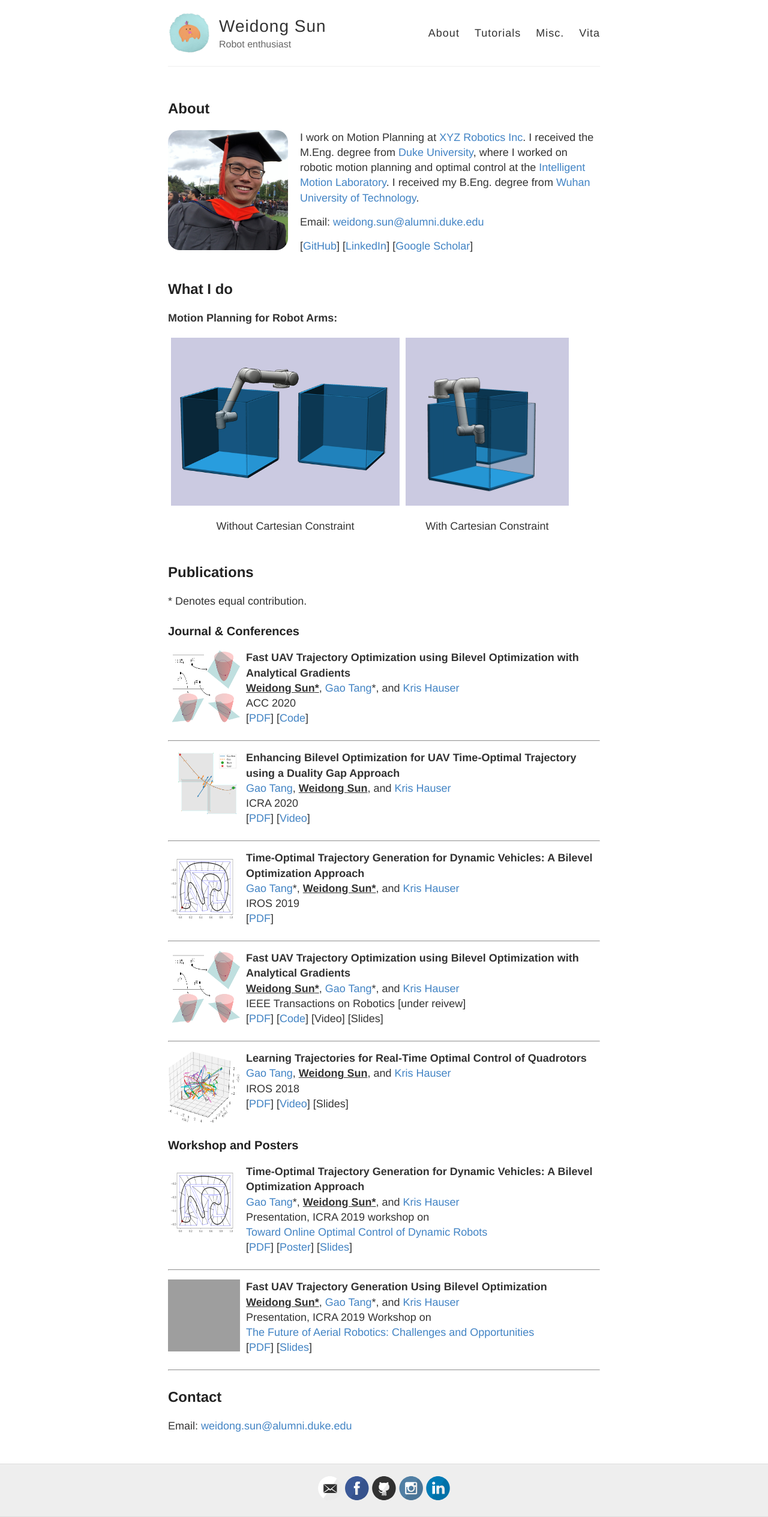
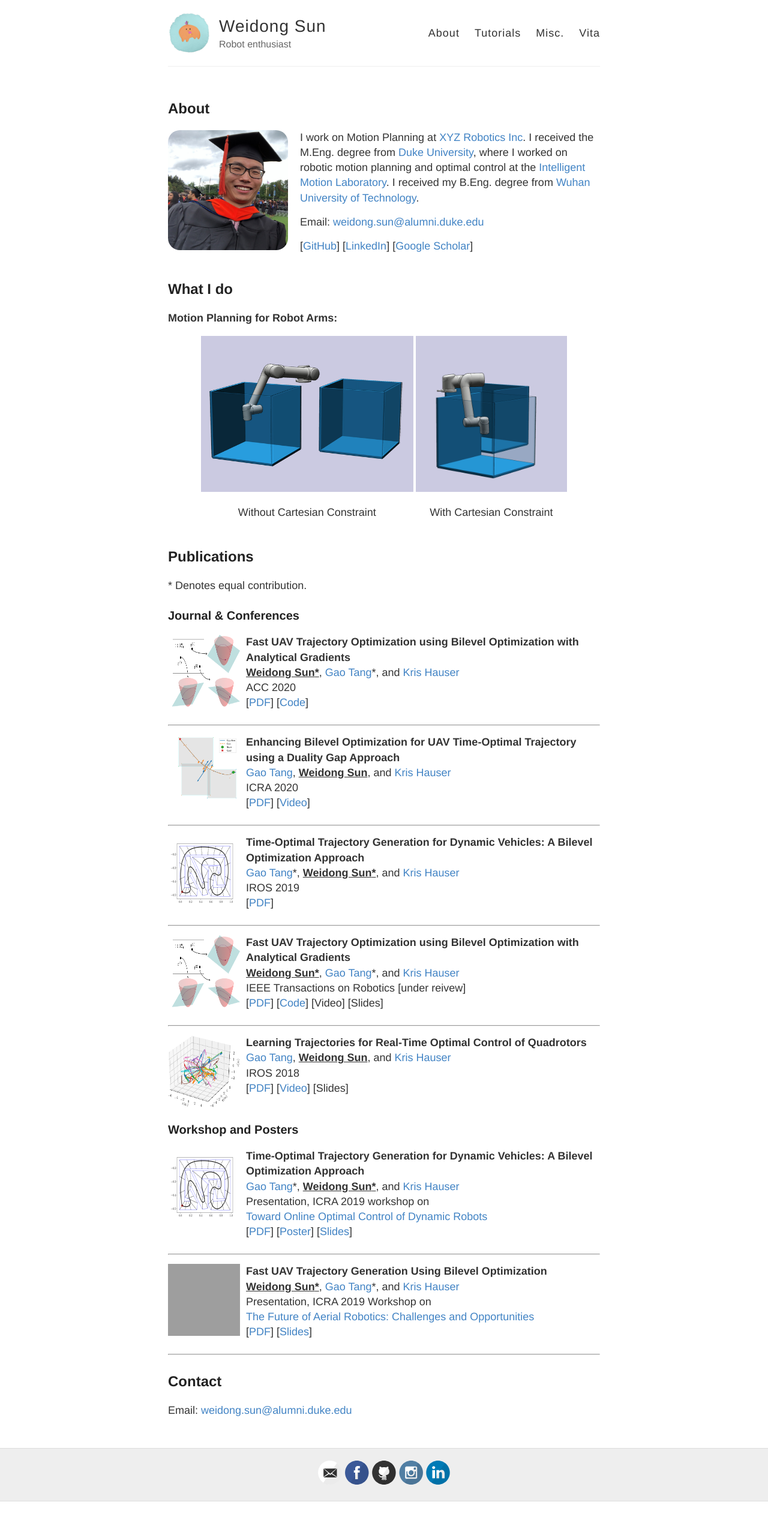
Before and after one commit to OxDuke/oxduke.github.io, a Jekyll site: the page built from index.md, in a window 1280 px wide. Shown: the whole page at 60% size. Built offline with Jekyll 4.4.1, drawn with Linux system fonts in a browser that asks for light colours; after the commit the page ends 2503 px from its top, so only the background shows below that; grey boxes are pictures that could not be loaded.

Commit message:
align center

```diff
--- a/index.md
+++ b/index.md
@@ -23,13 +23,13 @@ Email: [weidong.sun@alumni.duke.edu](mailto:weidong.sun@alumni.duke.edu)
 <!-- <img align="left" src="{{ site.baseurl }}/images/wopt.gif" style="float:left;height:300px;width:auto;margin-left:50px; margin-right:auto;">
 <img align="left" src="{{ site.baseurl }}/images/wopt_cart.gif" style="float:left;height:300px;width:auto;margin-left:50px; margin-right:auto;"> -->
 
-<div style="display:table;clear: both;">
-  <div style="float:left;padding:5px;text-align:center;">
-    <img src="{{ site.baseurl }}/images/wopt.gif" alt="Italy" style="height:280px;width:auto">
+<div style="display:table; clear:both; margin:0 auto;">
+  <div style="float:left; padding:2px; text-align:center;">
+    <img src="{{ site.baseurl }}/images/wopt.gif" alt="RobotMoves" style="height:260px; width:auto">
     <p>Without Cartesian Constraint</p>
   </div>
-  <div style="float:left;padding:5px;text-align:center;">
-    <img src="{{ site.baseurl }}/images/wopt_cart.gif" alt="Forest" style="height:280px;width:auto">
+  <div style="float:left; padding:2px; text-align:center;">
+    <img src="{{ site.baseurl }}/images/wopt_cart.gif" alt="RobotMovesAgain" style="height:260px; width:auto">
     <p>With Cartesian Constraint</p>
   </div>
 </div>
```
